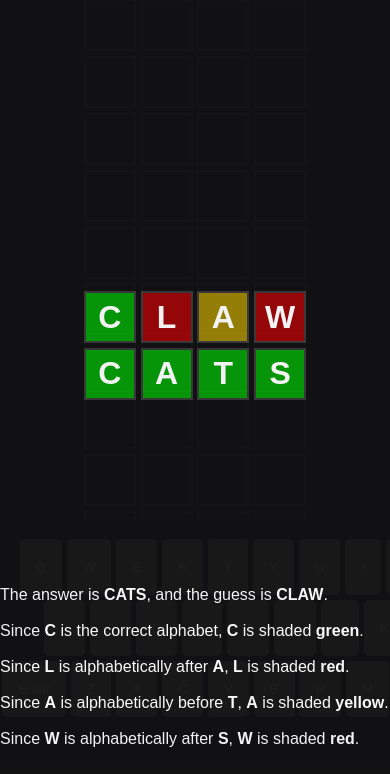
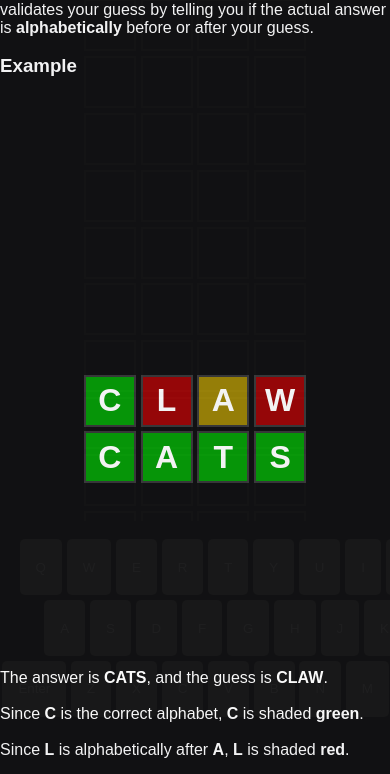
Before and after one commit to Zeno3463/wordle-with-a-twist, a plain HTML site: page client/index.html in a window 390 px wide. Shown: the part 162-936 px from the top of the page. Drawn offline with nearby package versions, Linux system fonts and the light colour scheme.

Commit message:
style: Made tutorial page responsive

```diff
--- a/client/styles.scss
+++ b/client/styles.scss
@@ -65,6 +65,9 @@
 		overflow-y: scroll;
 		height: 30rem;
 		padding-top: 7rem;
+	}
+	.tutorial {
+		height: auto;
 	}
 }
 
```
Also changed, not shown: client/styles.css, 1 other file.
